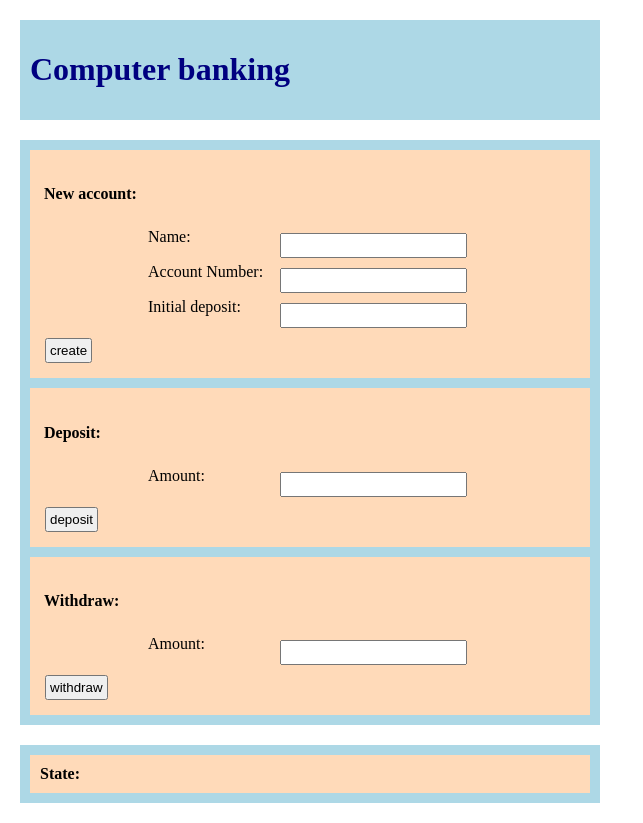
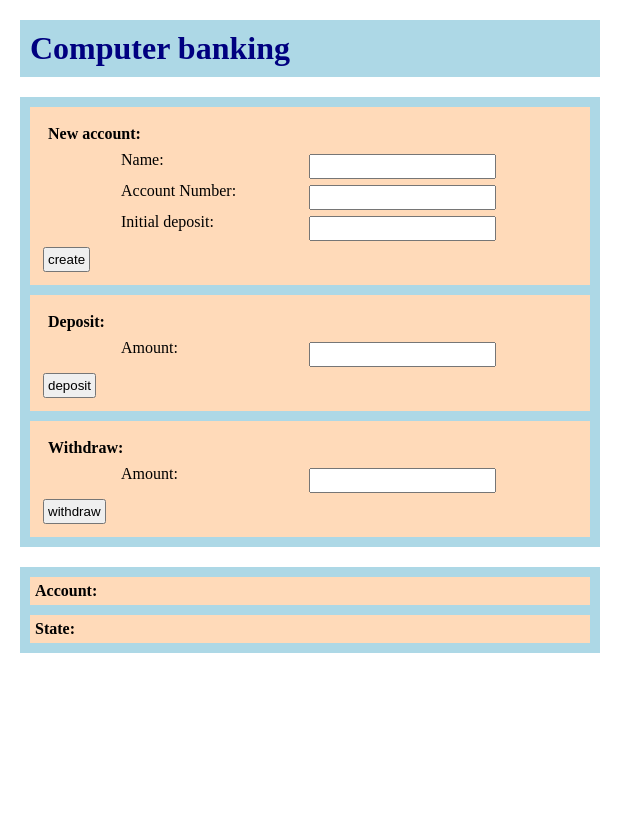
Before and after one commit to idrubo/Exercises, a PHP site: page / in a window 1280 px wide. Shown: the whole page, without its empty margins (0-643 px from the left). After the commit the page ends 653 px from the top, so only its background shows below. Run offline with PHP 8.4, Linux system fonts and the light colour scheme.

Commit message:
Topic 3 (OOP) Level 3 Exercise 1 finished.

```diff
--- a/Sprint_1/Tema_3/OOP/Level_3/Exercise_1/bank.css
+++ b/Sprint_1/Tema_3/OOP/Level_3/Exercise_1/bank.css
@@ -11,7 +11,6 @@ body
 header
 {
 	margin: 10px;
-	padding: 10px;
 	background-color: LightBlue;
 	color: Navy;
 }
@@ -25,20 +24,27 @@ main
   	flex-direction: column;
 }
 
+h1
+{
+	margin: 5px;
+	padding: 5px;
+}
+
 h4
 {
+	margin: 4px;
 	padding: 4px;
 }
 
 input
 {
-	margin: 5px;
+	margin: 3px;
 	padding: 3px;
 }
 
 .formRows
 {
-	padding: 0px  20% 0px  20%;
+	padding: 0px  15% 0px  15%;
 	display: flex;
 	justify-content: space-between;
 }
@@ -53,13 +59,19 @@ input
 footer
 {
 	margin: 10px;
-/*	padding: 10px;*/
 	background-color: LightBlue;
 }
 
-#fRow
+#fAccount
 {
 	margin: 10px;
-	padding: 10px;
+	padding: 5px;
 	background-color: PeachPuff;
 }
+
+#fState
+{
+	margin: 10px;
+	padding: 5px;
+	background-color: PeachPuff;
+}
--- a/Sprint_1/Tema_3/OOP/Level_3/Exercise_1/bank.php
+++ b/Sprint_1/Tema_3/OOP/Level_3/Exercise_1/bank.php
@@ -15,18 +15,14 @@ class account
 		$this->balance= $bal;
 
 		$this->state = "<h4 style=\"color:Navy;\">";
-		$this->state = $this->state . "A new account is set with: <br>";
-		$this->state = $this->state . "Account number: " . $this->acctNumber . "<br>";
-		$this->state = $this->state . "name: "           . $this->hName      . "<br>";
-		$this->state = $this->state . "balance: "        . $this->balance    . "</h4>";
+		$this->state = $this->state . "A new account is set.<br></h4>";
 	}
 
 	function deposit ($amount)
 	{
 		$this->balance += $amount;
 		$this->state = "<h4 style=\"color:Navy;\">";
-		$this->state = $this->state . "Deposit completed. ";
-		$this->state = $this->state . "Your balance is now " . $this->balance. ".</h4>";
+		$this->state = $this->state . "Deposit completed.</h4>";
 	}
 
 	function withdraw ($amount)
@@ -40,8 +36,7 @@ class account
 		}
 		$this->balance -= $amount;
 		$this->state = "<h4 style=\"color:Navy;\">";
-		$this->state = $this->state . "Withdraw completed. ";
-		$this->state = $this->state . "Your balance is now " . $this->balance. ".</h4>";
+		$this->state = $this->state . "Withdraw completed.</h4>";
 	}
 
 	public function setName ($Nm)
@@ -52,6 +47,16 @@ class account
 	public function setAcctNumber ($aN)
 	{
 		$this->acctNumber = $aN;
+	}
+
+	public function setState ($st)
+	{
+		$this->state = $st;
+	}
+
+	public function rstState ()
+	{
+		$this->state = "";
 	}
 
 	public function getName ()
@@ -95,12 +100,18 @@ function testAmount ($amount)
 {
 	if (is_numeric ($amount)) return (int) $amount;
 
-	echo "NOT a correct amount<br>";
-
 	return -1;
 }
 
 session_start ();
+
+$Status = "";
+
+if (array_key_exists ("ac", $_SESSION))
+	$ac = $_SESSION["ac"];
+
+if ((array_key_exists ("ac", $_SESSION)) && ($_SERVER["REQUEST_METHOD"] != "POST"))
+	$ac->rstState ();
 
 $name = $acctN = "";
 $qtty = 0;
@@ -119,30 +130,57 @@ if ($_SERVER["REQUEST_METHOD"] == "POST")
 			$ac = new account ($acctN, $name, $qtty);
 			$_SESSION["ac"] = $ac;
 		}
-
-		/* Include a setMessage here ! */
+		else
+		{
+			$acSt = "<h4 style=\"color:red;\">";
+			$acSt = $acSt . "The amount must be a number.<br></h4>";
+			if (isset ($ac)) $ac->setState ($acSt);
+			else $Status = $acSt;
+		}
 
 		break;
 
 	case "deposit":
+		if (array_key_exists ("ac", $_SESSION))
+		{
 			$qtty  = testAmount ($_POST["dmnt"]);
-
 			$ac = $_SESSION["ac"];
 
 			if ($qtty >= 0) $ac->deposit ($qtty);
-
-		/* Include a setMessage here ! */
+			else
+			{
+				$acSt = "<h4 style=\"color:red;\">";
+				$acSt = $acSt . "The amount must be a number.<br></h4>";
+				$ac->setState ($acSt);
+			}
+		}
+		else
+		{
+			$Status = "<h4 style=\"color:red;\">";
+			$Status = $Status . "You must open an account first.<br></h4>";
+		}
 
 		break;
 
 	case "withdraw":
+		if (array_key_exists ("ac", $_SESSION))
+		{
 			$qtty  = testAmount ($_POST["wmnt"]);
-
 			$ac = $_SESSION["ac"];
 
 			if ($qtty >= 0) $ac->withdraw ($qtty);
-
-		/* Include a setMessage here ! */
+			else
+			{
+				$acSt = "<h4 style=\"color:red;\">";
+				$acSt = $acSt . "The amount must be a number.<br></h4>";
+				$ac->setState ($acSt);
+			}
+		}
+		else
+		{
+			$Status = "<h4 style=\"color:red;\">";
+			$Status = $Status . "You must open an account first.<br></h4>";
+		}
 
 		break;
 	}
--- a/Sprint_1/Tema_3/OOP/Level_3/Exercise_1/index.php
+++ b/Sprint_1/Tema_3/OOP/Level_3/Exercise_1/index.php
@@ -30,7 +30,7 @@
 				<div class="formBox">
 					<h4>Deposit:</h4>
 
-					<div class="formRows">Amount:<input type="number" name="dmnt"></div>
+					<div class="formRows">Amount:<input type="text" name="dmnt"></div>
 
 					<div><input type="submit" name="sent" value="deposit"></div>
 				</div>
@@ -38,7 +38,7 @@
 				<div class="formBox">
 					<h4>Withdraw:</h4>
 
-					<div class="formRows">Amount:</td><td><input type="number" name="wmnt"></div>
+					<div class="formRows">Amount:<input type="text" name="wmnt"></div>
 
 					<div><input type="submit" name="sent" value="withdraw"></div>
 				</div>
@@ -47,15 +47,29 @@
 		</main>
 
 		<footer>
-			<div id="fRow">
+			<div id="fAccount">
+				<b>Account: <br></b>
+
+				<?php
+				if (isset ($ac))
+				{
+					echo "<h4 style=\"color:Navy;\">";
+					echo "Name: "         . $ac->getName ()       . "<br>";
+					echo "Acct. number: " . $ac->getAcctNumber () . "<br>";
+					echo "Balance: "      . $ac->getBalance ()    . "<br></h4>";
+				}
+				?>
+
+			</div>
+			<div id="fState">
 				<b>State:<br></b>
 
-				<?php if (isset ($ac)) echo $ac->getStatus (); ?>
+				<?php
+				if (isset ($ac)) echo $ac->getStatus ();
+				else echo $Status;
+				?>
 
 			</div>
 		</footer>
-
-
 	</body>
-
 </html>
```
Lines whose indentation alone changed are shown as unchanged.
